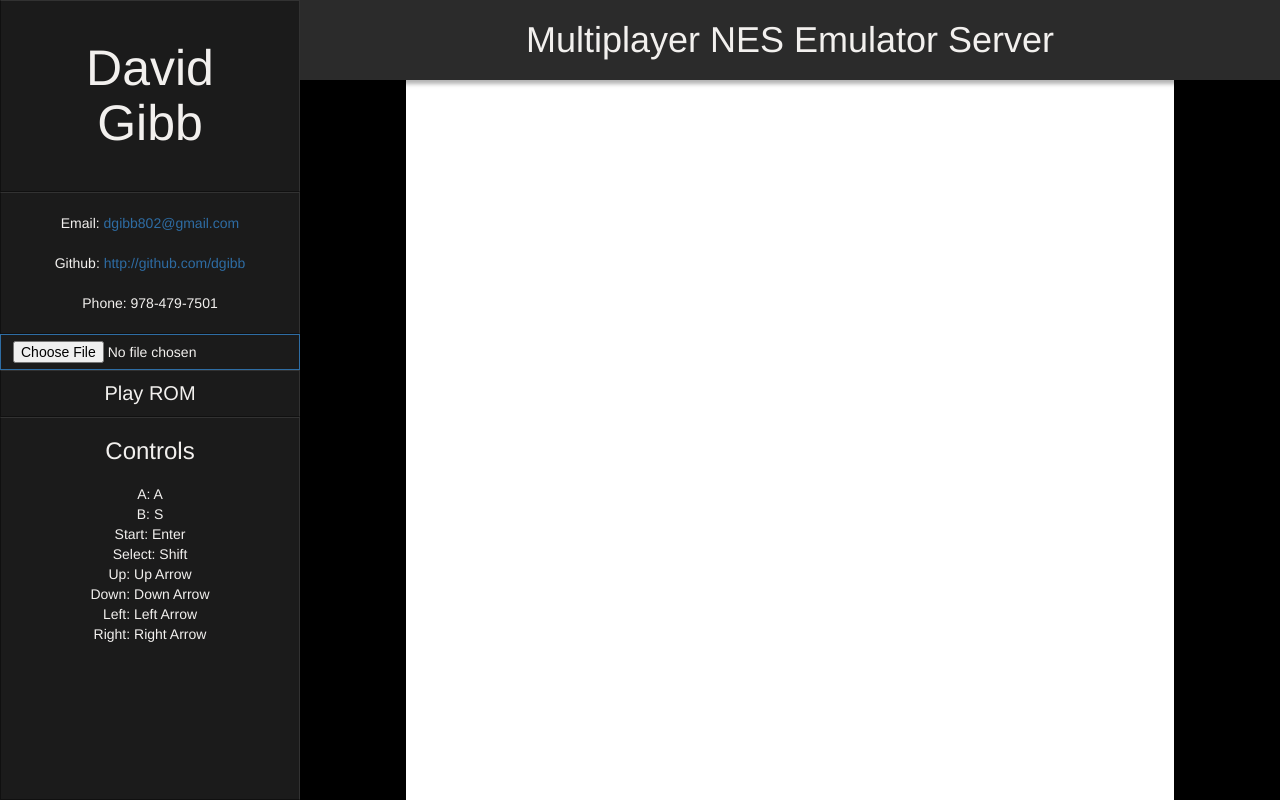
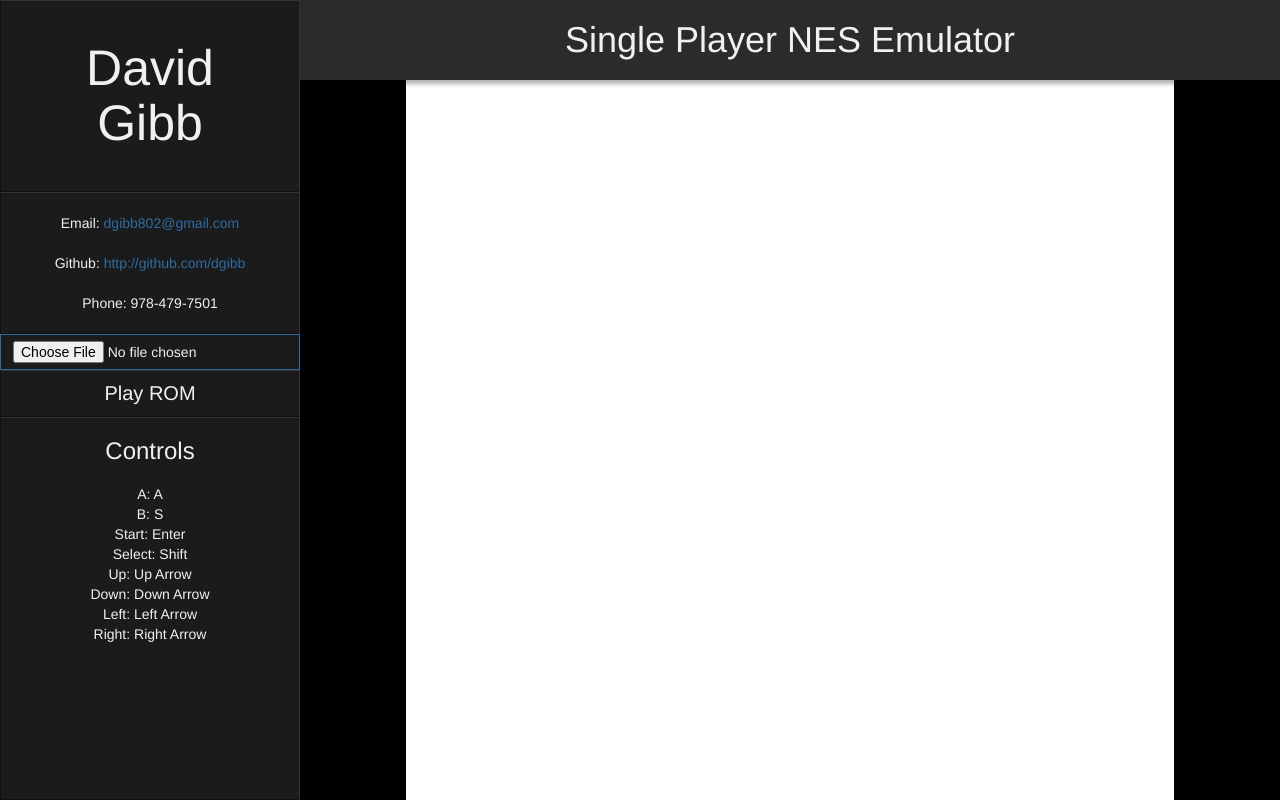
Before and after one commit to dgibb/NES-Emulator-Project, a plain HTML site: page index.html in a window 1280 px wide. Drawn offline with nearby package versions, Linux system fonts and the light colour scheme.

Commit message:
page title, header

```diff
--- a/index.html
+++ b/index.html
@@ -2,7 +2,7 @@
 <html lang="en-us">
   <head>
     <meta charset="UTF-8">
-    <title>Multiplayer NES Emulator Server</title>
+    <title>Single Player NES Emulator</title>
     <link rel="stylesheet" type="text/css"href="https://maxcdn.bootstrapcdn.com/bootstrap/3.3.7/css/bootstrap.min.css">
 	<link rel="stylesheet" type="text/css" href="css/CSS.css">
   </head>
@@ -39,7 +39,7 @@
     <div class="main-content">
 
 	<div class="title" id="title">
-		<h1>Multiplayer NES Emulator Server</h1>
+		<h1>Single Player NES Emulator</h1>
 	</div>
 
 	<div class="screen-container" id="screen-container">
```
